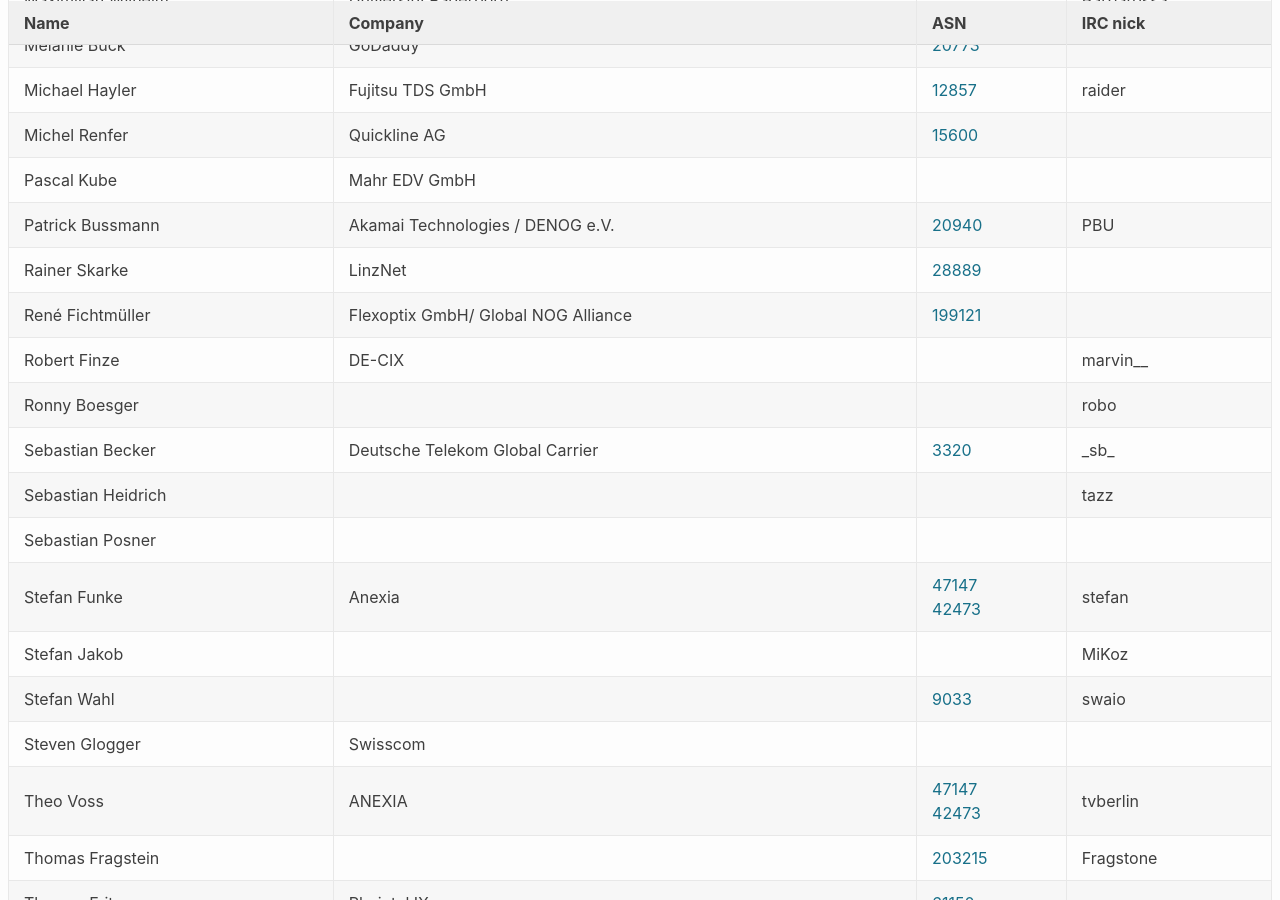
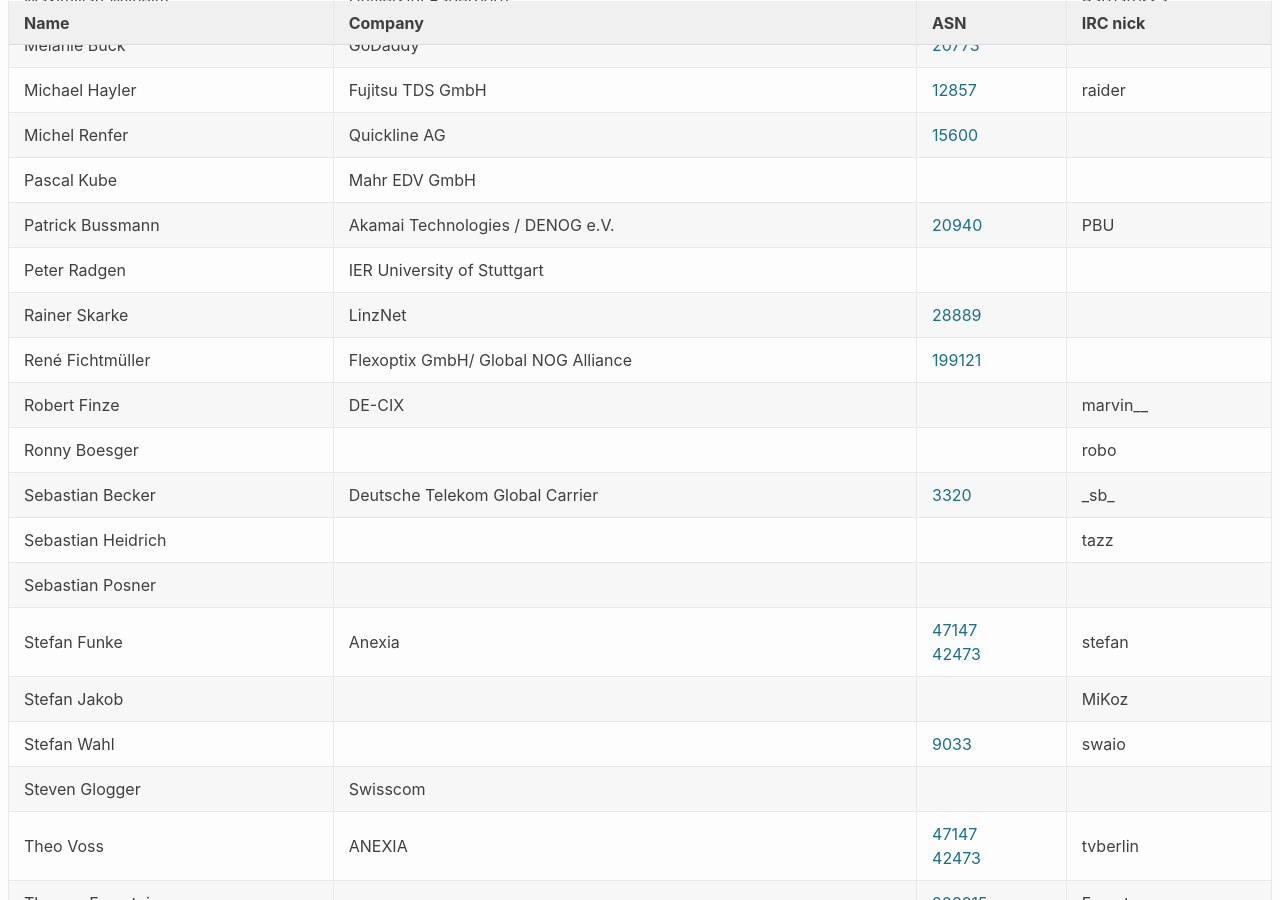
Before and after one commit to denog/pretix-attendeelist, a Jekyll site: the page built from index.markdown, in a window 1280 px wide and 900 px high, scrolled down 1564 px. Built offline with Jekyll 4.4.1, drawn with Linux system fonts in a browser that asks for light colours.

Commit message:
Latest data: Fri Mar 19 18:01:35 UTC 2021

```diff
--- a/_data/attendees_meetup_leader_2021-01.json
+++ b/_data/attendees_meetup_leader_2021-01.json
@@ -228,6 +228,12 @@
     "asn": "20940"
   },
   {
+    "name": "Peter Radgen",
+    "company": "IER University of Stuttgart",
+    "irc": null,
+    "asn": null
+  },
+  {
     "name": "Rainer Skarke",
     "company": "LinzNet",
     "irc": null,
```
